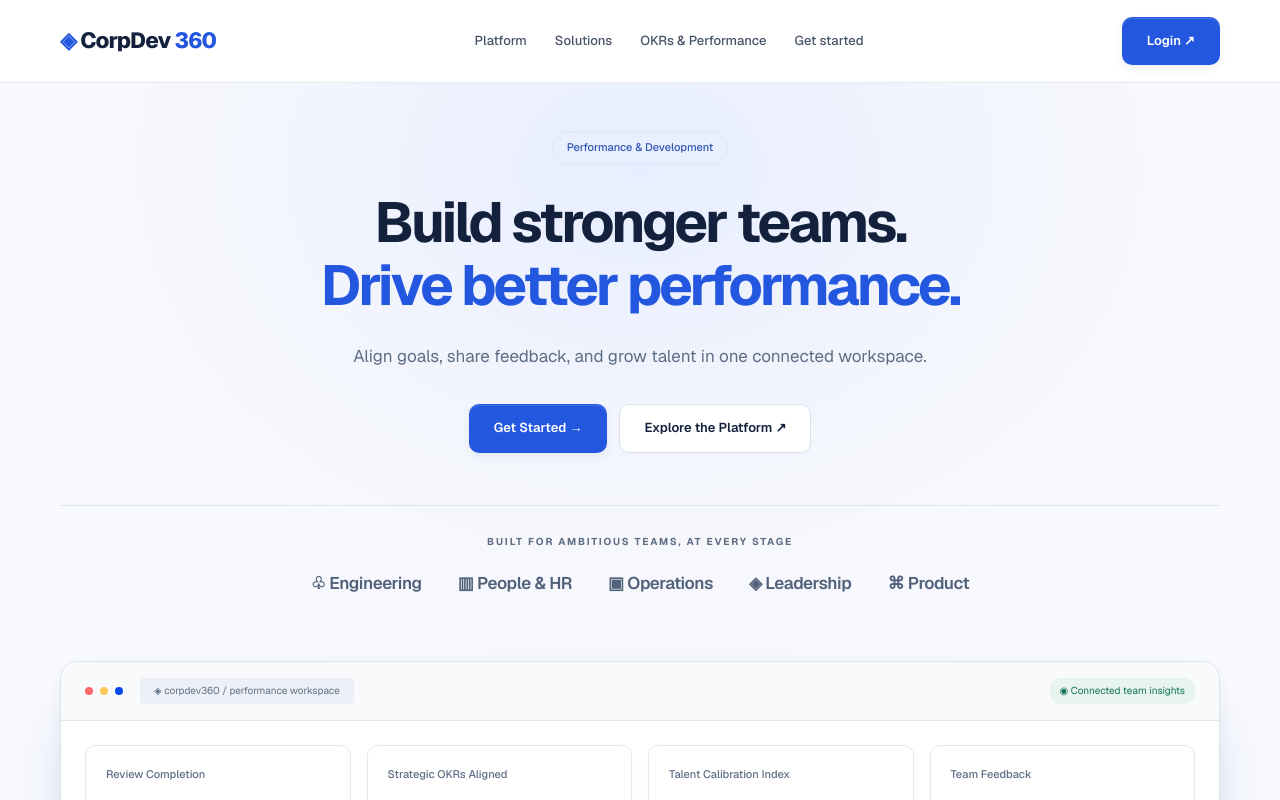
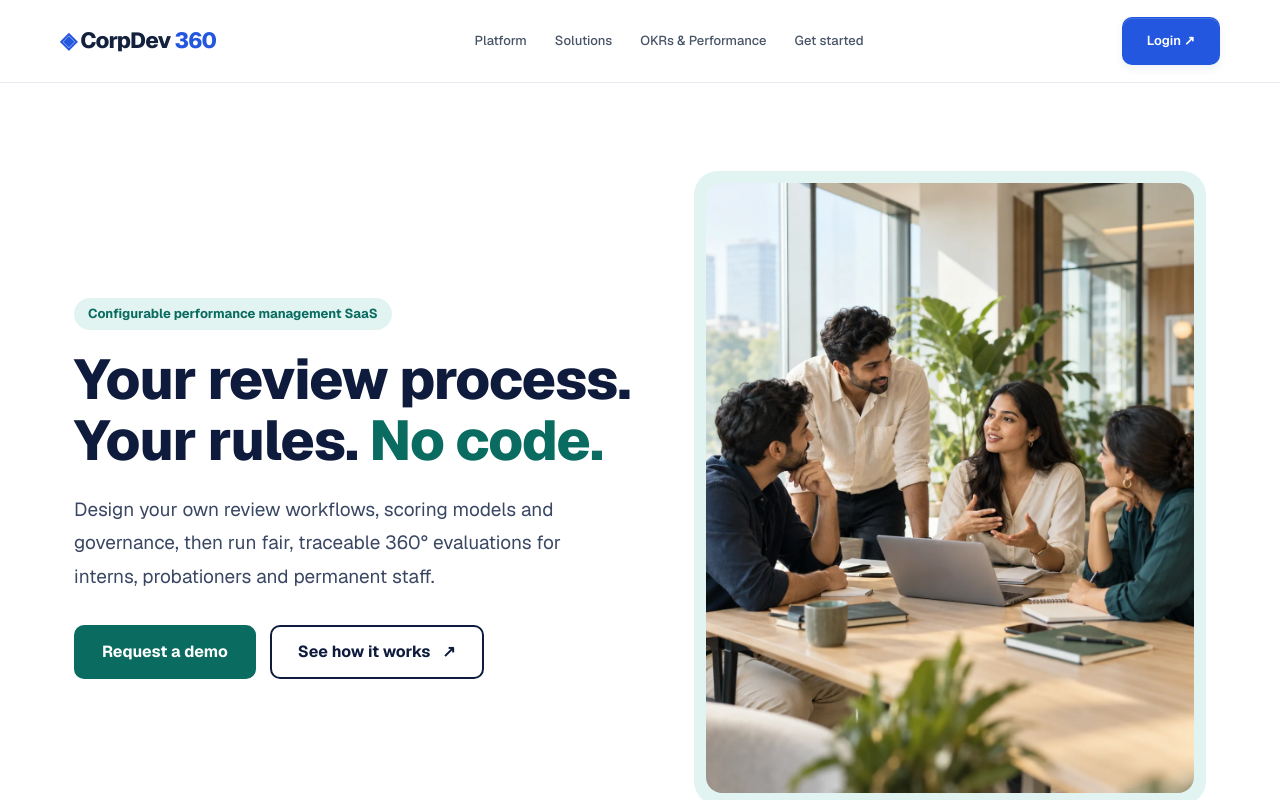
Before and after one commit to Satheesan-R/360-performance-platform-frontend, a Next.js app: page / in a window 1280 px wide. Shown: the top 800 px of the page. Built offline with nearby package versions, Linux system fonts and the light colour scheme.

Commit message:
Refresh landing hero with team photography

```diff
--- a/components/landing/hero.tsx
+++ b/components/landing/hero.tsx
@@ -1,41 +1,25 @@
-import Link from "next/link";
+import Image from "next/image";
 import styles from "./landing.module.css";
 
 export default function Hero() {
   return (
-    <>
-      <section className={styles.hero} aria-labelledby="hero-title">
-        <div className={styles.container}>
-          <div>
-            <span className={styles.badge}>Performance &amp; Development</span>
+      <section className={styles.heroSplit} aria-labelledby="hero-title">
+        <div className={styles.heroGrid}>
+          <div className={styles.heroCopy}>
+            <span className={styles.heroBadge}>Configurable performance management SaaS</span>
+            <h1 id="hero-title">Your review process.<br />Your rules. <span>No code.</span></h1>
+            <p className={styles.heroDescription}>Design your own review workflows, scoring models and governance, then run fair, traceable 360° evaluations for interns, probationers and permanent staff.</p>
+            <div className={styles.heroActions}>
+              <a href="#get-started" className={styles.heroPrimary}>Request a demo</a>
+              <a href="#platform" className={styles.heroSecondary}>See how it works <span aria-hidden="true">↗</span></a>
+            </div>
           </div>
-          <h1 id="hero-title">Build stronger teams. <span className={styles.blue}>Drive better performance.</span></h1>
-          <p className={styles.lead}>Align goals, share feedback, and grow talent in one connected workspace.</p>
-          <div className={styles.actions}>
-            <Link href="/login" className={styles.button}>
-              Get Started →
-            </Link>
-            <a
-              href="#performance"
-              className={`${styles.button} ${styles.secondary}`}
-            >
-              Explore the Platform ↗
-            </a>
-          </div>
-          <div className={styles.trusted}>
-            <p className={styles.eyebrow}>
-              Built for ambitious teams, at every stage
-            </p>
-            <div className={styles.logos}>
-              <span>♧ Engineering</span>
-              <span>▥ People &amp; HR</span>
-              <span>▣ Operations</span>
-              <span>◈ Leadership</span>
-              <span>⌘ Product</span>
+          <div className={styles.heroVisual}>
+            <div className={styles.heroPhoto}>
+              <Image src="/images/landing-team.webp" alt="Colleagues sharing ideas around a table in a bright, modern office" fill sizes="(max-width: 800px) calc(100vw - 48px), (max-width: 1180px) 44vw, 490px" preload className={styles.heroImage} />
             </div>
           </div>
         </div>
       </section>
-    </>
   );
 }
--- a/components/landing/landing.module.css
+++ b/components/landing/landing.module.css
@@ -1,3 +1,94 @@
+.heroSplit {
+  padding: 88px 0 72px;
+  background: #fff;
+  color: #0f1b3d;
+}
+.heroGrid {
+  display: grid;
+  grid-template-columns: minmax(0, 1.1fr) minmax(0, 1fr);
+  align-items: center;
+  gap: 56px;
+  max-width: 1180px;
+  margin: 0 auto;
+  padding: 0 24px;
+}
+.heroBadge {
+  display: inline-block;
+  padding: 6px 14px;
+  border-radius: 999px;
+  background: #e2f4f1;
+  color: #0a6b60;
+  font-size: 13px;
+  font-weight: 700;
+  line-height: 1.6;
+}
+.heroCopy h1 {
+  margin: 20px 0 0;
+  font-size: clamp(40px, 4.75vw, 56px);
+  line-height: 1.08;
+  font-weight: 800;
+  letter-spacing: -0.02em;
+  text-wrap: balance;
+}
+.heroCopy h1 span { color: #0a6b60; }
+.heroDescription {
+  max-width: 540px;
+  margin: 22px 0 0;
+  color: #3a4764;
+  font-size: 19px;
+  line-height: 1.75;
+}
+.heroActions {
+  display: flex;
+  flex-wrap: wrap;
+  align-items: center;
+  gap: 14px;
+  margin-top: 32px;
+}
+.heroPrimary,
+.heroSecondary {
+  display: inline-flex;
+  align-items: center;
+  justify-content: center;
+  gap: 12px;
+  min-height: 54px;
+  padding: 13px 26px;
+  border: 2px solid transparent;
+  border-radius: 10px;
+  font-size: 16px;
+  font-weight: 700;
+  line-height: 1.5;
+}
+.heroPrimary { background: #0a6b60; color: #fff; }
+.heroPrimary:hover { background: #075449; }
+.heroSecondary { border-color: #0f1b3d; color: #0f1b3d; background: #fff; }
+.heroSecondary:hover { background: #f1f7f6; }
+.heroVisual {
+  position: relative;
+  min-width: 0;
+  padding: 12px;
+  border-radius: 24px;
+  background: #e2f4f1;
+}
+.heroPhoto { position: relative; aspect-ratio: 4 / 5; overflow: hidden; border-radius: 16px; }
+.heroImage { object-fit: cover; object-position: center; }
+@media (max-width: 800px) {
+  .heroSplit { padding: 56px 0; }
+  .heroGrid { grid-template-columns: minmax(0, 1fr); gap: 36px; }
+  .heroCopy { max-width: 620px; }
+  .heroCopy h1 { font-size: clamp(38px, 7vw, 56px); }
+  .heroVisual { width: 100%; max-width: 620px; }
+  .heroPhoto { aspect-ratio: 5 / 4; }
+}
+@media (max-width: 480px) {
+  .heroSplit { padding: 40px 0 48px; }
+  .heroGrid { padding-inline: 20px; gap: 28px; }
+  .heroBadge { font-size: 11px; }
+  .heroDescription { font-size: 17px; line-height: 1.7; }
+  .heroActions { align-items: stretch; flex-direction: column; }
+  .heroVisual { padding: 8px; border-radius: 20px; }
+  .heroPhoto { aspect-ratio: 1; border-radius: 14px; }
+}
 .landing {
   --blue: #0649ed;
   --ink: #101828;
```
Also changed, not shown: public/images/landing-team.webp (added).
